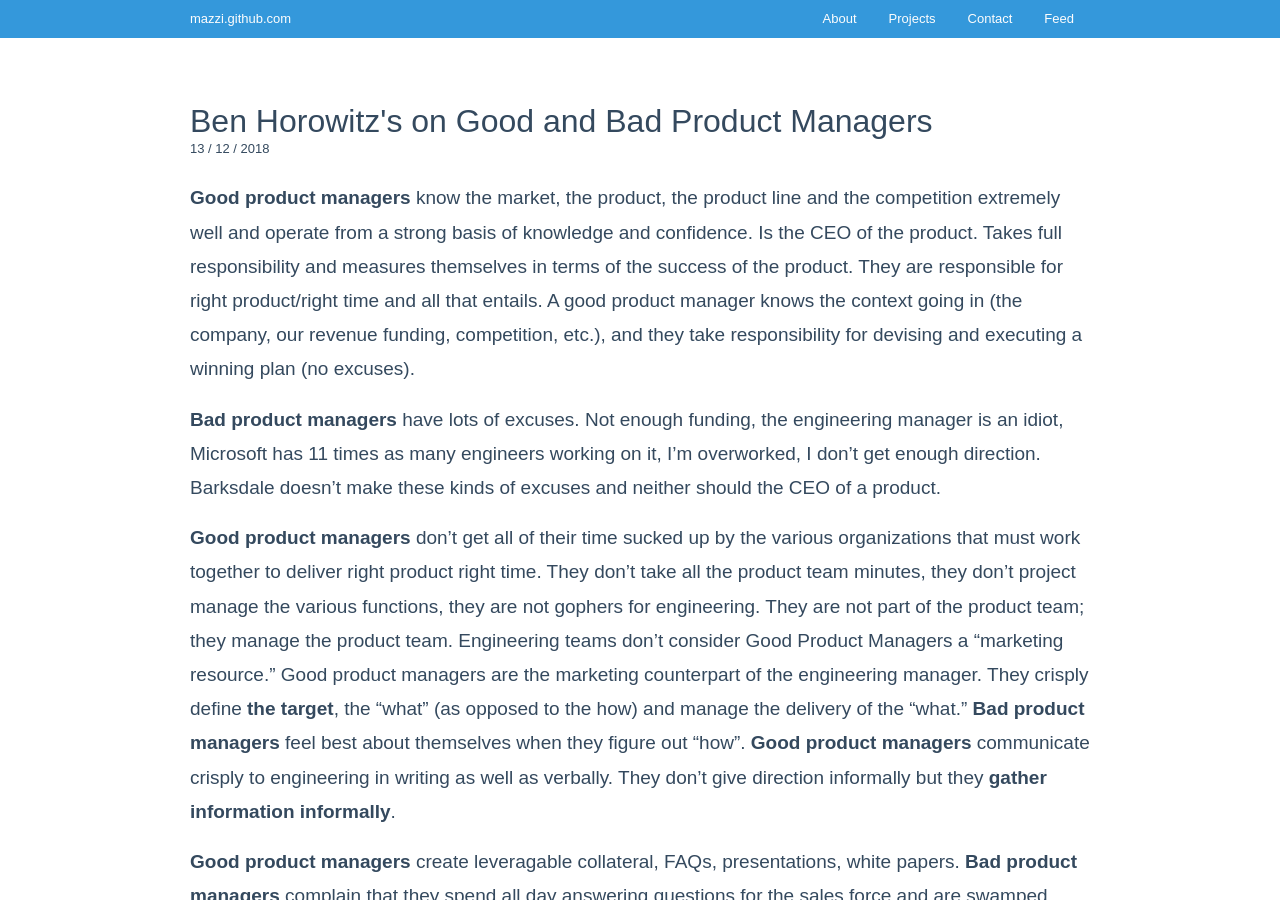
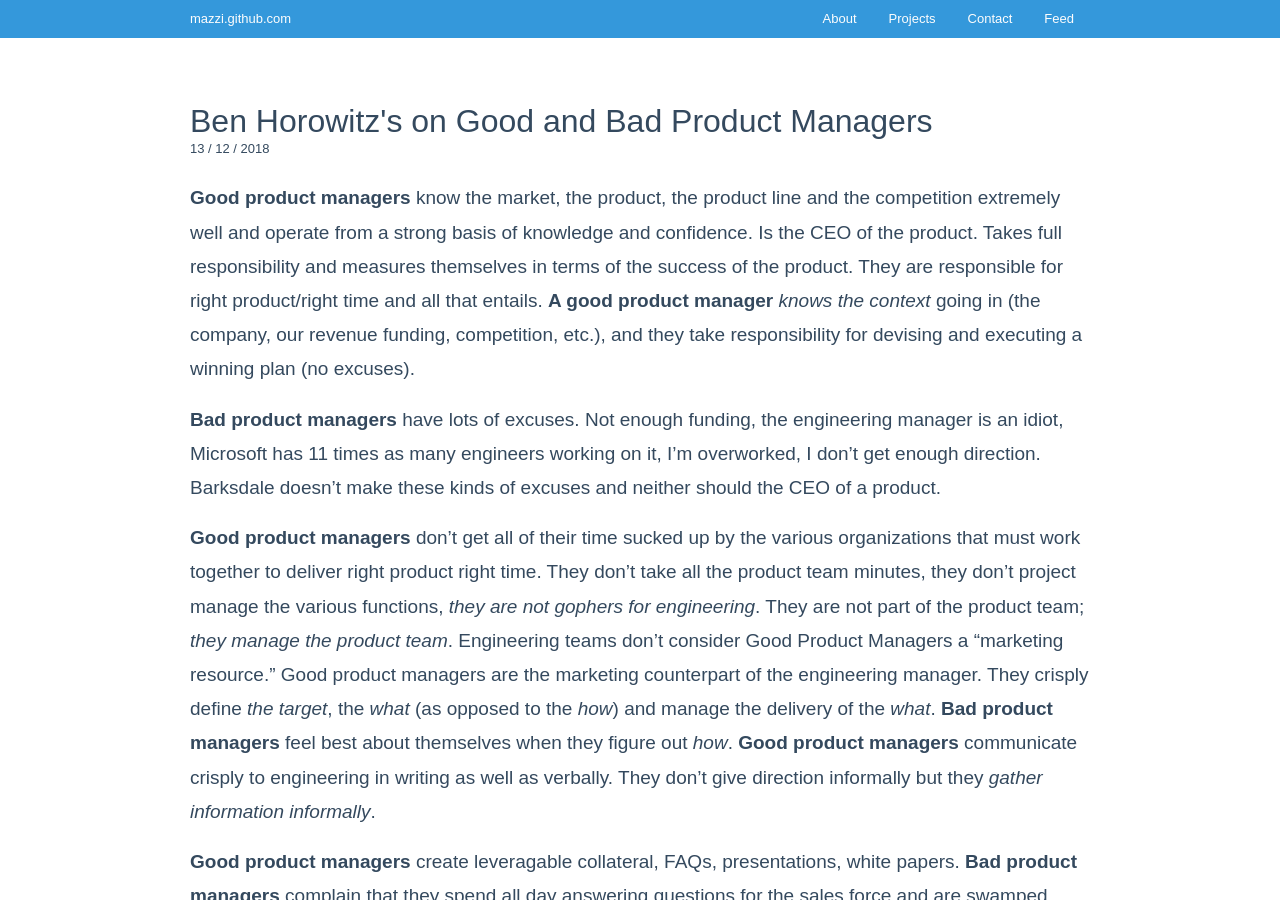
Before and after one commit to mazzi/mazzi.github.com, a Jekyll site: the page built from _posts/2018-12-13-Ben-Horowitzs-on-Good-PMs,-Bad-PMs.md, in a window 1280 px wide and 900 px high. Built offline with Jekyll 4.4.1, drawn with Linux system fonts in a browser that asks for light colours; comment, search, counter and statistics services are not loaded.

Commit message:
Markdown stuff Fixed.

```diff
--- a/_posts/2018-12-13-Ben-Horowitzs-on-Good-PMs,-Bad-PMs.md
+++ b/_posts/2018-12-13-Ben-Horowitzs-on-Good-PMs,-Bad-PMs.md
@@ -4,20 +4,20 @@ title:  "Ben Horowitz's on Good and Bad Product Managers"
 tags: [opinions, product, management, entrepreneurs]
 ---
 
-**Good product managers** know the market, the product, the product line and the competition extremely well and operate from a strong basis of knowledge and confidence. Is the CEO of the product. Takes full responsibility and measures themselves in terms of the success of the product. They are responsible for right product/right time and all that entails. A good product manager knows the context going in (the company, our revenue funding, competition, etc.), and they take responsibility for devising and executing a winning plan (no excuses).
+**Good product managers** know the market, the product, the product line and the competition extremely well and operate from a strong basis of knowledge and confidence. Is the CEO of the product. Takes full responsibility and measures themselves in terms of the success of the product. They are responsible for right product/right time and all that entails. **A good product manager** *knows the context* going in (the company, our revenue funding, competition, etc.), and they take responsibility for devising and executing a winning plan (no excuses).
 
 **Bad product managers** have lots of excuses. Not enough funding, the engineering manager is an idiot, Microsoft has 11 times as many engineers working on it, I'm overworked, I don't get enough direction. Barksdale doesn't make these kinds of excuses and neither should the CEO of a product.
 
-**Good product managers** don't get all of their time sucked up by the various organizations that must work together to deliver right product right time. They don't take all the product team minutes, they don't project manage the various functions, they are not gophers for engineering. They are not part of the product team; they manage the product team. Engineering teams don't consider Good Product Managers a "marketing resource." Good product managers are the marketing counterpart of the engineering manager. They crisply define __the target__, the "what" (as opposed to the how) and manage the delivery of the "what." **Bad product managers** feel best about themselves when they figure out "how". **Good product managers** communicate crisply to engineering in writing as well as verbally. They don't give direction informally but they __gather information informally__.
+**Good product managers** don't get all of their time sucked up by the various organizations that must work together to deliver right product right time. They don't take all the product team minutes, they don't project manage the various functions, *they are not gophers for engineering*. They are not part of the product team; *they manage the product team*. Engineering teams don't consider Good Product Managers a "marketing resource." Good product managers are the marketing counterpart of the engineering manager. They crisply define *the target*, the *what* (as opposed to the *how*) and manage the delivery of the *what*. **Bad product managers** feel best about themselves when they figure out *how*. **Good product managers** communicate crisply to engineering in writing as well as verbally. They don't give direction informally but they *gather information informally*.
 
-**Good product managers** create leveragable collateral, FAQs, presentations, white papers. **Bad product managers** complain that they spend all day answering questions for the sales force and are swamped. **Good product managers** anticipate the serious product flaws and build real solutions. **Bad product managers** put out fires all day. **Good product managers** take written positions on important issues (competitive silver bullets, tough architectural choices, tough product decisions, markets to attack or yield). **Bad product managers** voice their opinion verbally and lament that the "powers that be" won't let it happen. Once bad product managers fail, __they point out that they predicted they would fail__.
+**Good product managers** create leveragable collateral, FAQs, presentations, white papers. **Bad product managers** complain that they spend all day answering questions for the sales force and are swamped. **Good product managers** anticipate the serious product flaws and build real solutions. **Bad product managers** put out fires all day. **Good product managers** take written positions on important issues (competitive silver bullets, tough architectural choices, tough product decisions, markets to attack or yield). **Bad product managers** voice their opinion verbally and lament that the "powers that be" won't let it happen. Once bad product managers fail, *they point out that they predicted they would fail*.
 
-**Good product managers** __focus the team on revenue and customers__. **Bad product managers** focus team on how many features Microsoft is building. **Good product managers** define good products that can be executed with a strong effort. **Bad product managers** define good products that can't be executed or let engineering build whatever they want (i.e. solve the hardest problem).
+**Good product managers** *focus the team on revenue and customers*. **Bad product managers** focus team on how many features Microsoft is building. **Good product managers** define good products that can be executed with a strong effort. **Bad product managers** define good products that can't be executed or let engineering build whatever they want (i.e. solve the hardest problem).
 
-**Good product managers** think in terms of __delivering superior value to the market place__ during inbound planning and achieving market share and revenue goals during outbound. **Bad product managers** get very confused about the differences amongst delivering value, matching competitive features, pricing, and ubiquity. **Good product managers** decompose problems. **Bad product managers** combine all problems into one.
+**Good product managers** think in terms of *delivering superior value to the market place* during inbound planning and achieving market share and revenue goals during outbound. **Bad product managers** get very confused about the differences amongst delivering value, matching competitive features, pricing, and ubiquity. **Good product managers** decompose problems. **Bad product managers** combine all problems into one.
 
 **Good product managers** think about the story they want written by the press. **Bad product managers** think about covering every feature and being really technically accurate with the press. **Good product managers** ask the press questions. **Bad product managers** answer any press question. **Good product managers** assume press and analyst people are really smart. **Bad product managers** assume that press and analysts are dumb because they don't understand the difference between "push" and "simulated push."
 
-**Good product managers** err on the side of clarity vs. explaining the obvious. **Bad product managers** never explain the obvious. **Good product managers** __define their job and their success__. **Bad product managers** constantly __want to be told what to do__.
+**Good product managers** err on the side of clarity vs. explaining the obvious. **Bad product managers** never explain the obvious. **Good product managers** *define their job and their success*. **Bad product managers** constantly *want to be told what to do*.
 
-**Good product managers** send their status reports in on time every week, because __they are disciplined__. **Bad product managers** forget to send in their status reports on time, because they don't value discipline.
+**Good product managers** send their status reports in on time every week, because *they are disciplined*. **Bad product managers** forget to send in their status reports on time, because they don't value discipline.
```
